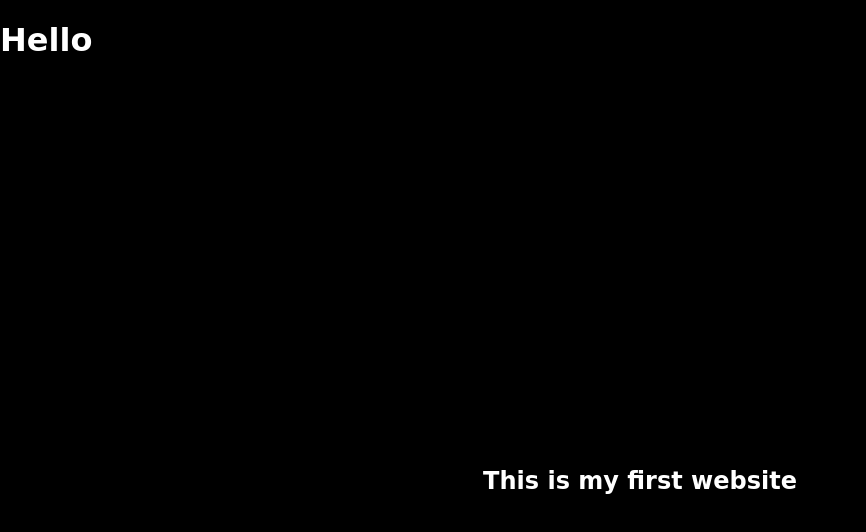
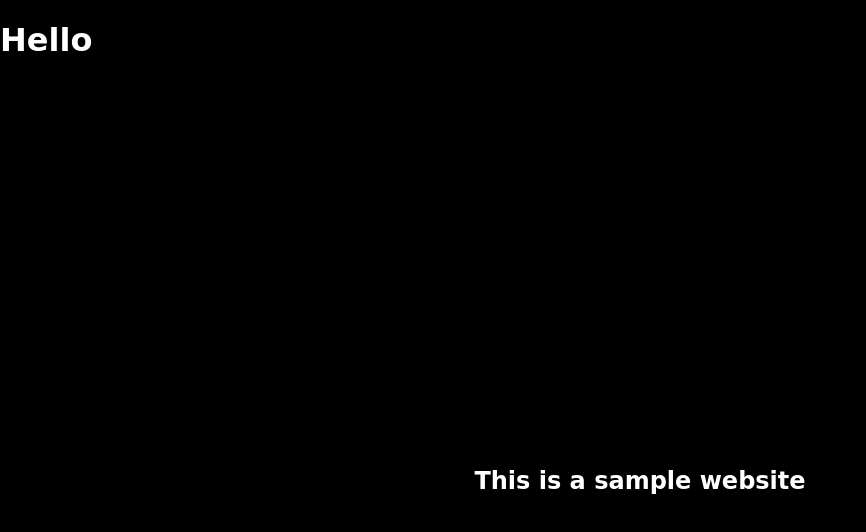
Before and after one commit to VR122/Scroll-Animation, a plain HTML site: page index.html in a window 1280 px wide. Shown: the top 532 px of the page, without its empty margins (0-866 px from the left). Drawn offline with Linux system fonts and the light colour scheme.

Commit message:
Update index.html

```diff
--- a/index.html
+++ b/index.html
@@ -13,7 +13,7 @@
     <h1>Hello</h1>
 
     <section class="hidden">
-        <h1>This is my first website</h1>
+        <h1>This is a sample website</h1>
     </section>
 
     <section class="hidden">
```
